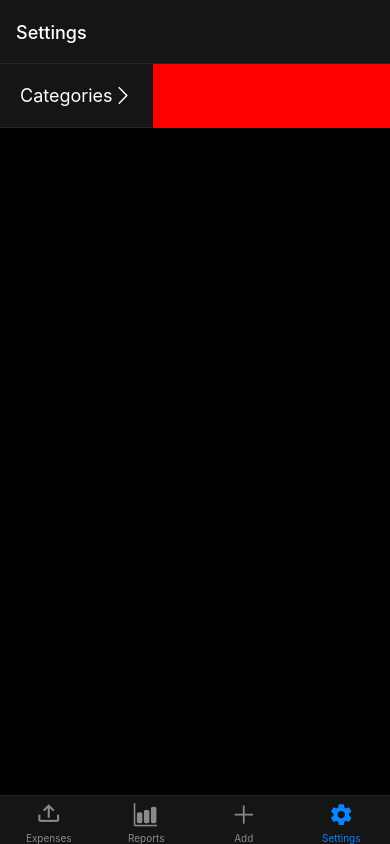
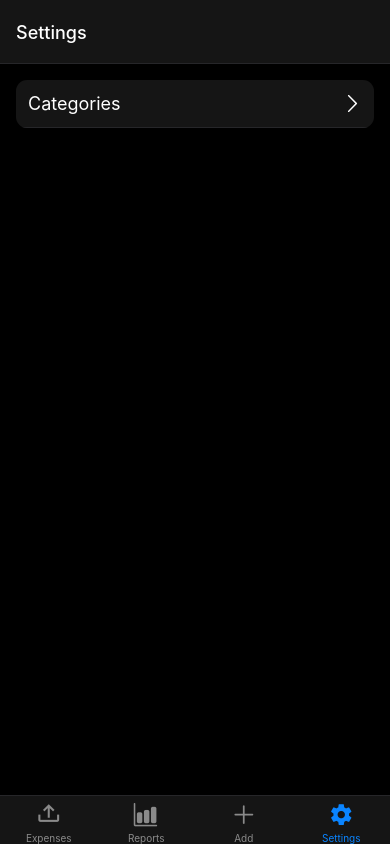
Before and after one commit to Andrsand/GoodbyeMoney, a React Native app: screen /Settings in a window 390 px wide. Built offline with nearby package versions, Linux system fonts and the light colour scheme.

Commit message:
Changed the style of the Categories button

```diff
--- a/components/ListItem.tsx
+++ b/components/ListItem.tsx
@@ -24,10 +24,11 @@ export const ListItem = ({
         () => (
         <TouchableOpacity
                 style={{
+                    width: '100%',
                     flexDirection: 'row',
                     justifyContent: !!detail ? 'space-between' : 'flex-start',
                     alignItems: 'center',
-                    padding: 20,
+                    padding: 12,
                     borderBottomWidth: 1,
                     borderBottomColor: theme.colors.border,
                     backgroundColor: theme.colors.card,
@@ -49,7 +50,6 @@ export const ListItem = ({
                 renderRightActions={() => (
                     <TouchableOpacity
                         style={{
-                            backgroundColor: isDestructive ? 'red' : 'green',
                             justifyContent: 'center',
                             alignItems: 'center',
                             width: 100,
--- a/screens/Settings.tsx
+++ b/screens/Settings.tsx
@@ -6,7 +6,12 @@ import { ListItem } from "../components/ListItem";
 //import { theme } from "../theme";
 
 export const Settings = () => (
-    <View style={{ width: '100%', backgroundColor: 'red', flexDirection: 'row' }}>
+    <View style={{
+        flexDirection: 'row',
+        margin: 16,
+        borderRadius: 11,
+        overflow: 'hidden',
+    }}>
         <ListItem
             label='Categories'
             detail={<Entypo name="chevron-thin-right" color='white' size={20} />}
```
